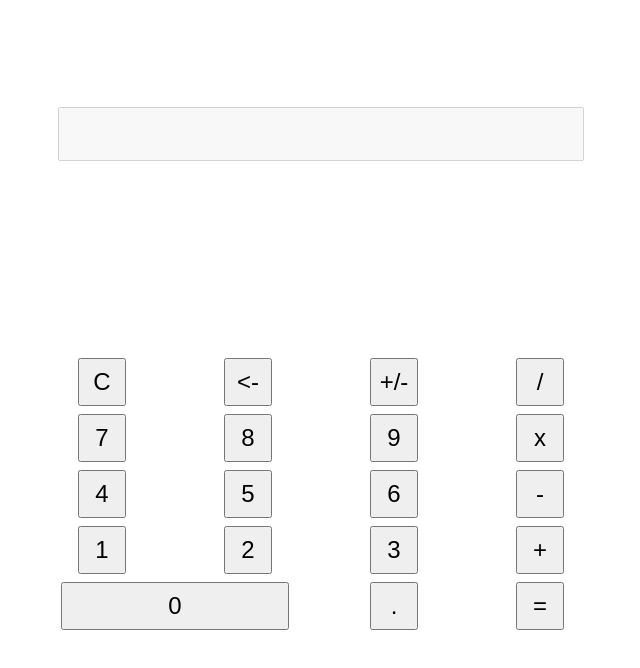
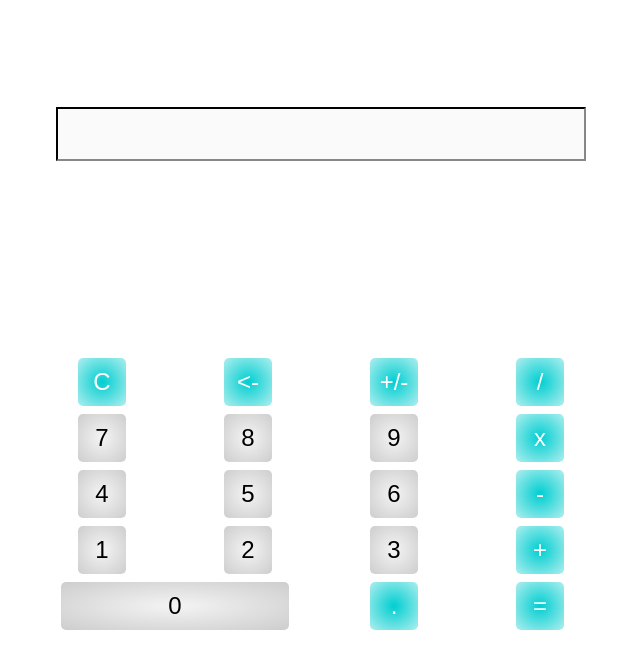
Before and after one commit to anderrf/calculadora-angular, an Angular app: page / in a window 1280 px wide. Shown: the top 668 px of the page, without its empty margins (319-959 px from the left). Built offline with nearby package versions, Linux system fonts and the light colour scheme.

Commit message:
Button coloring and display numbers inserted

```diff
--- a/src/app/components/calculator/calculator.component.css
+++ b/src/app/components/calculator/calculator.component.css
@@ -22,6 +22,11 @@
     width: 90%;
     height: 3rem;
     font-size: 2rem;
+    border: inset 2px #333333;
+    color: #111111;
+    font-family: Tahoma;
+    padding-right: 6px;
+    text-align: right;
 }
 
 #keyBoard{
@@ -36,6 +41,9 @@
     height: 3rem;
     font-size: 1.5rem;
     margin: auto;
+    border: none;
+    border-radius: 5px;
+    cursor: pointer;
 }
 
 #keyBoard #btn0{
@@ -43,3 +51,13 @@
     grid-column-end: 3;
     width: 80%;
 }
+
+.operator{
+    background: radial-gradient(#00CED1, #AFEEEE);
+    color: #FFFFFF;
+}
+
+.number{
+    background: radial-gradient(#F4F4F4, #CDCDCD);
+    color: #000000;
+}
--- a/src/app/components/calculator/calculator.component.html
+++ b/src/app/components/calculator/calculator.component.html
@@ -1,26 +1,26 @@
 <div id="calculator">
     <div id="display">
-        <input type="text" name="numDisplay" id="numDisplay" disabled>
+        <input type="text" name="numDisplay" id="numDisplay" disabled value="{{this.displayContent}}">
     </div>
     <div id="keyBoard">
-        <button>C</button>
-        <button><-</button>
-        <button>+/-</button>
-        <button>/</button>
-        <button>7</button>
-        <button>8</button>
-        <button>9</button>
-        <button>x</button>
-        <button>4</button>
-        <button>5</button>
-        <button>6</button>
-        <button>-</button>
-        <button>1</button>
-        <button>2</button>
-        <button>3</button>
-        <button>+</button>
-        <button id="btn0">0</button>
-        <button>.</button>
-        <button>=</button>
+        <button class="operator" (click)="clear()">C</button>
+        <button class="operator"><-</button>
+        <button class="operator">+/-</button>
+        <button class="operator" (click)="insert('/')">/</button>
+        <button class="number" (click)="insert('7')">7</button>
+        <button class="number" (click)="insert('8')">8</button>
+        <button class="number" (click)="insert('9')">9</button>
+        <button class="operator" (click)="insert('*')">x</button>
+        <button class="number" (click)="insert('4')">4</button>
+        <button class="number"  (click)="insert('5')">5</button>
+        <button class="number" (click)="insert('6')">6</button>
+        <button class="operator"  (click)="insert('-')">-</button>
+        <button class="number" (click)="insert('1')">1</button>
+        <button class="number" (click)="insert('2')">2</button>
+        <button class="number" (click)="insert('3')">3</button>
+        <button class="operator" (click)="insert('+')">+</button>
+        <button id="btn0" class="number" (click)="insert('0')">0</button>
+        <button class="operator" (click)="insert('.')">.</button>
+        <button class="operator">=</button>
     </div>
 </div>
--- a/src/app/components/calculator/calculator.component.ts
+++ b/src/app/components/calculator/calculator.component.ts
@@ -7,9 +7,21 @@ import { Component, OnInit } from '@angular/core';
 })
 export class CalculatorComponent implements OnInit {
 
-  constructor() { }
+  displayContent: string;
+
+  constructor() {
+    this.displayContent = "";
+   }
 
   ngOnInit(): void {
   }
 
+  insert(digit: string): void{
+    this.displayContent += digit;
+  }
+
+  clear(): void{
+    this.displayContent = "";
+  }
+
 }
```
